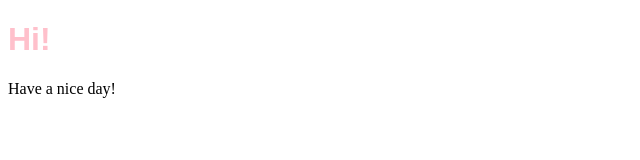
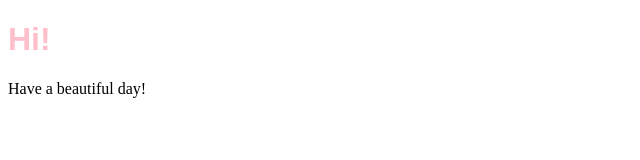
Before and after one commit to cristinagvn/4PSARepository2023-Cristina-Gavaneanu, a plain HTML site: page index.html in a window 1280 px wide. Shown: the full height of the page, 0-640 px from the left. Drawn offline with Linux system fonts and the light colour scheme.

Commit message:
Modificari in index.html si README.txt

```diff
--- a/index.html
+++ b/index.html
@@ -6,6 +6,6 @@
 </head>
 <body>
 	<h1>Hi!</h1>
-	<p>Have a nice day!</p>
+	<p>Have a beautiful day!</p>
 </body>
 </html>
```
Also changed, not shown: README.txt.
